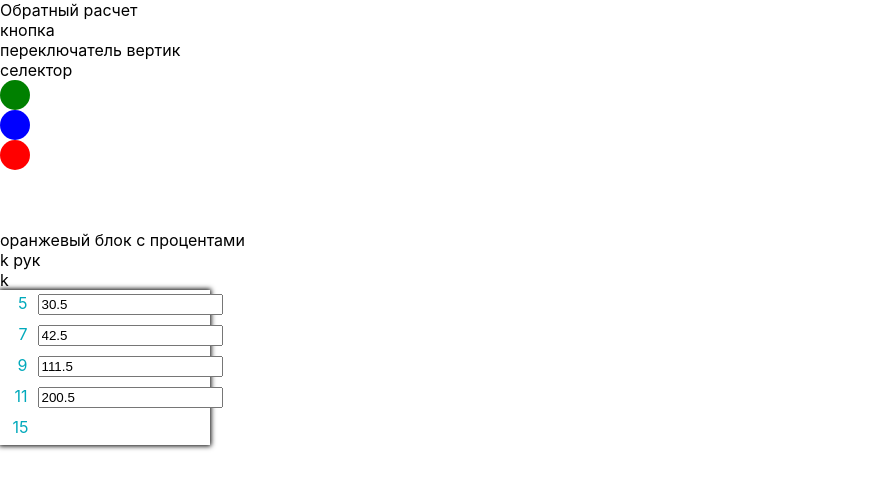
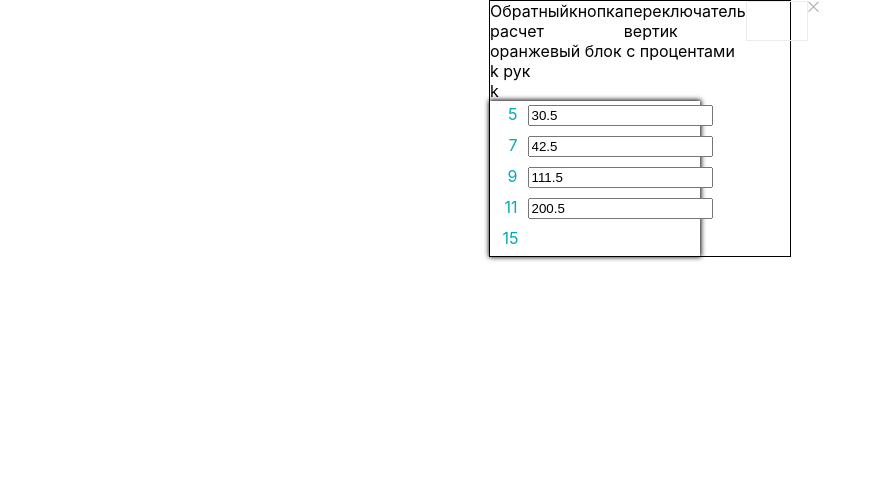
Before and after one commit to Pyarka/Sitef, a React (Create React App) app: page / in a window 1280 px wide. Shown: the top 488 px of the page, without its empty margins (0-881 px from the left). Built offline with nearby package versions, Linux system fonts and the light colour scheme.

Commit message:
Добавлены стили закрытия.

```diff
--- a/src/App.tsx
+++ b/src/App.tsx
@@ -3,7 +3,7 @@ import ScalePopup from "./Components/ScalePopup/ScalePopup";
 
 function App() {
   return (
-    <div>
+    <div style={{display:'flex', justifyContent: 'center' }}>
       <ScalePopup />
     </div>
   );
--- a/src/Components/ScalePopup/ScalePopup.css
+++ b/src/Components/ScalePopup/ScalePopup.css
@@ -22,6 +22,7 @@
 .cellsValues {
     text-align: start;
     width: 100px;
+    background: url('../../Assets/Images/cross.png');
 }
 .space2 {
     width: 10px;
--- a/src/Components/ScalePopup/ScalePopup.tsx
+++ b/src/Components/ScalePopup/ScalePopup.tsx
@@ -1,8 +1,22 @@
 import React, {ReactElement, useEffect, useState} from 'react';
 import {getNormalScale, getScaleRequest, ScalePopupProps, ValuesInterface} from './Helper';
 import NumberBox from "../NumberBox/NumberBox";
-import { ScaleStyle, ToggleEdit, ToggleSave, ToggleCancel, CellsContainer, CellsRow, CellsValues,
-    ToggleVertical, ToggleHorizontal} from "./ScalePopupStyles";
+import {
+    CellsContainer,
+    CellsRow,
+    CellsValues,
+    ScaleStyle,
+    ToggleBlock,
+    HeaderBlock,
+    ToggleCancel,
+    ToggleEdit,
+    ToggleHorizontal,
+    ToggleSave,
+    ToggleVertical,
+    ContainerVertical,
+    ContainerHorizontal,
+    CloseButton,
+} from "./ScalePopupStyles";
 
 const ScalePopup = (): ReactElement => {
     const [scale, setScale] = useState([] as string[]);
@@ -10,7 +24,6 @@ const ScalePopup = (): ReactElement => {
     const [isEditingScale, setEditingScale] = useState(false);
     const [isSavedScale, setSavedScale] = useState(false);
     const [isVertical, setVertical] = useState(true);
-    const [isHorizontal, setHorizontal] = useState(false);
 
 
     useEffect(() => {
@@ -22,8 +35,6 @@ const ScalePopup = (): ReactElement => {
         });
     }, []);
 
-    console.log('values => ', values);
-    console.log('scale => ', scale);
     const changeValue = (num:number, masValue:number) => {
         const newValues = values.map((valuesItem) => {
             if (valuesItem.num !== num) return valuesItem;
@@ -76,29 +87,72 @@ const ScalePopup = (): ReactElement => {
             })
     }
 
+    if (isVertical) {
+        return (
+            <ContainerVertical>
+                <HeaderBlock>
+                    <div>Обратный расчет</div>
+                    <div>кнопка</div>
+                    <div >переключатель вертик</div>
+                    <ToggleEdit onClick={() => setEditingScale(!isEditingScale)}/>
+                    <ToggleSave onClick={() => {
+                        if (!isSavedScale) {
+                            setSavedScale(!isSavedScale)
+                        }
+                        console.log("saved")
+                    }} />
+                    <ToggleCancel onClick={() => console.log ("canceled")}/>
+                    <ToggleBlock>
+                        <ToggleVertical onClick={() => {
+                            if (!isVertical) {
+                                setVertical(!isVertical)
+                            }
+                        }} />
+                        <ToggleHorizontal onClick={() => {
+                            if (isVertical) {
+                                setVertical(!isVertical)
+                            }
+                        }} />
+                    </ToggleBlock>
+                    <CloseButton />
+                </HeaderBlock>
+                <div>оранжевый блок с процентами</div>
+                <div>
+                    <div> k рук</div>
+                    <div> k</div>
+                    <CellsContainer>{renderCell()}</CellsContainer>
+                </div>
+            </ContainerVertical>
+        )
+    }
+
     return (
-        <div>
+        <ContainerHorizontal>
             <div>
                 <div>Обратный расчет</div>
                 <div>кнопка</div>
                 <div>переключатель вертик</div>
                 <div>селектор</div>
                 <ToggleEdit onClick={() => setEditingScale(!isEditingScale)}/>
-                <ToggleSave onClick={() =>
-                {if(!isSavedScale) {
-                setSavedScale(!isSavedScale)}
-                console.log ("saved")}}/>
+                <ToggleSave onClick={() => {
+                    if (!isSavedScale) {
+                        setSavedScale(!isSavedScale)
+                    }
+                    console.log("saved")
+                }} />
                 <ToggleCancel onClick={() => console.log ("canceled")}/>
-                <ToggleVertical onClick={() => {if(!isVertical) {
-                    setVertical(!isVertical)
-                    setHorizontal(!isHorizontal)
-                }
-                console.log ("vert")}}/>
-                <ToggleHorizontal onClick={() => {if(!isHorizontal) {
-                    setHorizontal(!isHorizontal)
-                    setVertical(!isVertical)
-                }
-                console.log ("horizon")}}/>
+                 <ToggleBlock>
+                     <ToggleVertical onClick={() => {
+                         if (!isVertical) {
+                             setVertical(!isVertical)
+                         }
+                     }} />
+                     <ToggleHorizontal onClick={() => {
+                         if (isVertical) {
+                             setVertical(!isVertical)
+                         }
+                     }} />
+                 </ToggleBlock>
             </div>
             <div>оранжевый блок с процентами</div>
             <div>
@@ -106,7 +160,7 @@ const ScalePopup = (): ReactElement => {
                 <div> k</div>
                 <CellsContainer>{renderCell()}</CellsContainer>
             </div>
-        </div>
+        </ContainerHorizontal>
     )
 }
 
--- a/src/Components/ScalePopup/ScalePopupStyles.ts
+++ b/src/Components/ScalePopup/ScalePopupStyles.ts
@@ -1,10 +1,42 @@
 import styled from "styled-components";
+import cross from '../../Assets/Images/cross.png';
+import crossActive from '../../Assets/Images/crossActive.png';
 
 export const ScaleStyle = styled.div`
   color: #00a9bb;
   text-align: end;
   width: 15px;
   padding: 0 10px 0 0;
+`;
+
+export const ContainerVertical = styled.div`
+    display: flex;
+    flex-direction: column;
+    flex-grow: 0;
+    width: 300px;
+    border: 1px solid;
+`;
+
+export const HeaderBlock = styled.div`
+    display: flex;
+    flex-direction: row;
+`;
+
+export const CloseButton = styled.div`
+    height: 11px;
+    width: 11px;
+    display: flex;
+    flex-shrink: 0;
+    background-image: url(${cross});
+    cursor: pointer;
+     &:hover {
+        background-image: url(${crossActive});
+    }
+`;
+
+export const ContainerHorizontal = styled.div`
+  display: flex;
+  width: auto;
 `;
 
 export const ToggleEdit = styled.div`
@@ -44,13 +76,18 @@ export const ToggleHorizontal = styled.div`
     border-color: blue;
     cursor: pointer;
 `;
+export const ToggleBlock = styled.div`
+    display: flex;
+    border: 1px solid #ececec;
+    cursor: pointer;
+`;
 export const CellsContainer = styled.div`
     width: 210px;
     box-shadow: 0 0 5px 1px rgb(0.0.0.0) ;
     display: flex;
     flex-direction: column;
 `;
-export const CellsRow = styled.div `
+export const CellsRow = styled.div`
     width: 150px;
     height: 25px;
     display: flex;
@@ -60,7 +97,7 @@ export const CellsRow = styled.div `
     margin-bottom: 3px;
     margin-top: 3px;
 `;
-export const CellsValues = styled.div `
+export const CellsValues = styled.div`
     text-align: start;
     width: 100px;
 `;
```
